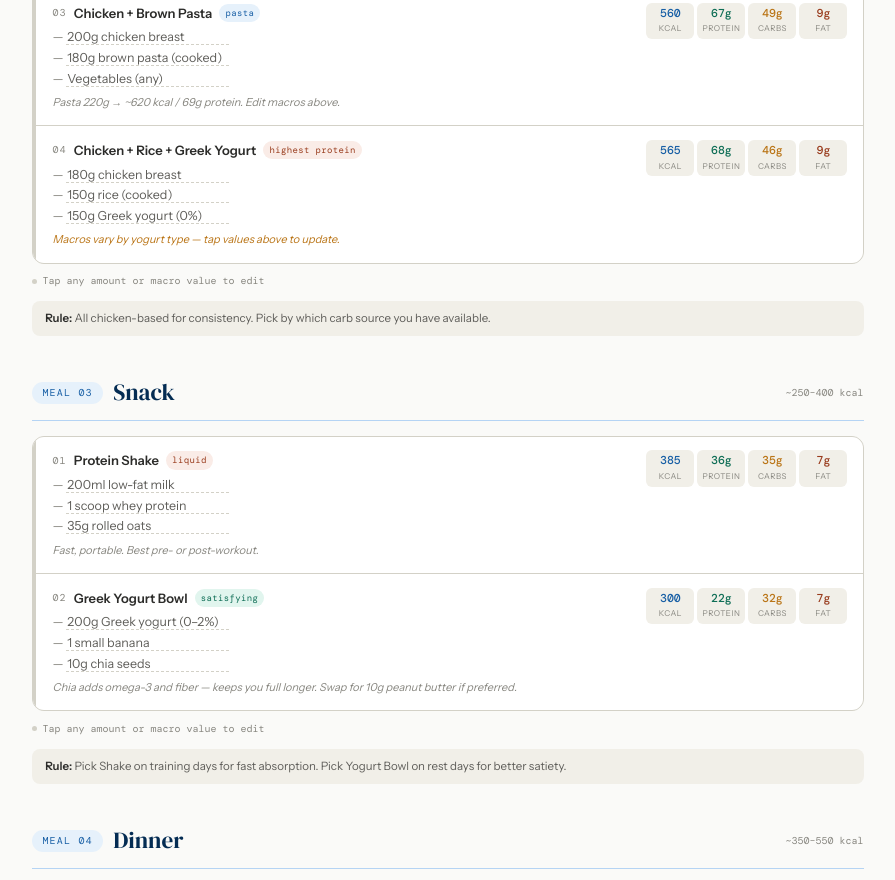
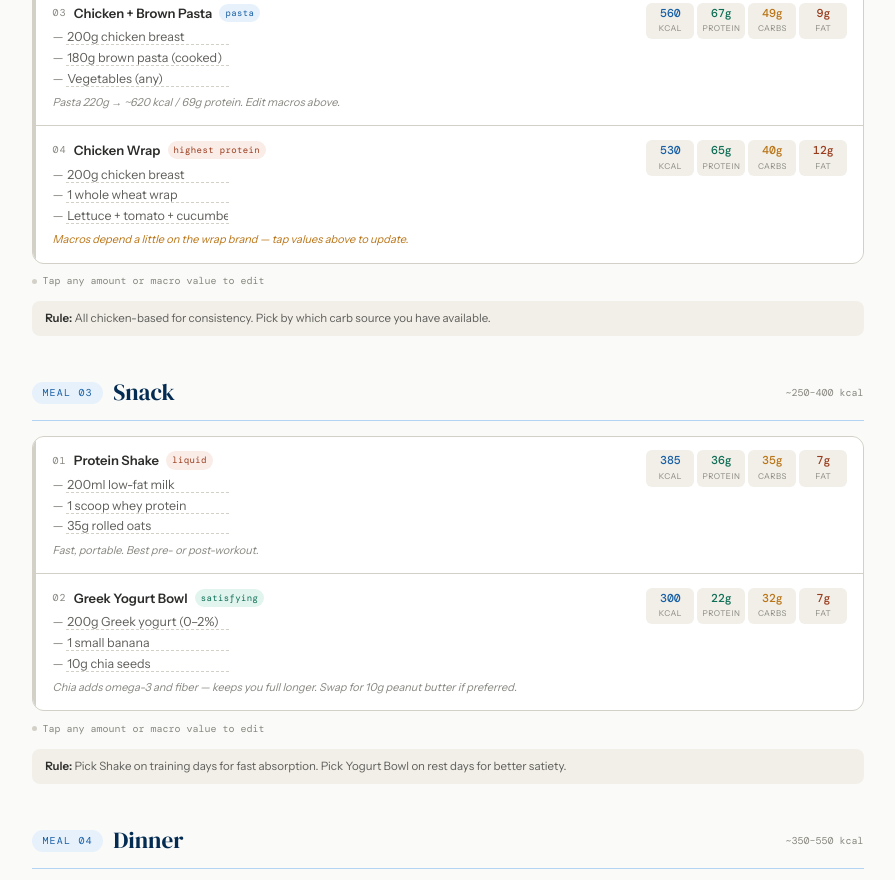
Before and after one commit to placeholder02/nutrition-plan, a plain HTML site: page index.html in a window 1280 px wide. Shown: the part 1521-2401 px from the top of the page, without its empty margins (192-1087 px from the left). Drawn offline with nearby package versions, Linux system fonts and the light colour scheme; a web font is replaced by a local one.

Commit message:
Update index.html
Updated Meal - Added Chicken Wrap

```diff
--- a/index.html
+++ b/index.html
@@ -370,19 +370,19 @@ footer{border-top:1px solid var(--g2);padding:1.1rem;text-align:center;font-fami
   <div class="cbar"></div><span class="sb">selected</span>
   <div class="ci">
     <div class="cl">
-          <div class="ctr"><span class="onum">04</span><span class="otitle">Chicken + Rice + Greek Yogurt</span><span class="ft tco">highest protein</span></div>
+      <div class="ctr"><span class="onum">04</span><span class="otitle">Chicken Wrap</span><span class="ft tco">highest protein</span></div>
       <ul class="ings">
-            <li><input class="ie" value="180g chicken breast" onclick="e(event)"></li>
-            <li><input class="ie" value="150g rice (cooked)" onclick="e(event)"></li>
-            <li><input class="ie" value="150g Greek yogurt (0%)" onclick="e(event)"></li>
+        <li><input class="ie" value="200g chicken breast" onclick="e(event)"></li>
+        <li><input class="ie" value="1 whole wheat wrap" onclick="e(event)"></li>
+        <li><input class="ie" value="Lettuce + tomato + cucumber" onclick="e(event)"></li>
       </ul>
-          <p class="cn w">Macros vary by yogurt type — tap values above to update.</p>
+      <p class="cn w">Macros depend a little on the wrap brand — tap values above to update.</p>
     </div>
     <div class="mm">
-          <div class="mc"><input class="mv vk" value="565" onclick="e(event)" data-f="k"><span class="ml">kcal</span></div>
-          <div class="mc"><input class="mv vp" value="68g" onclick="e(event)" data-f="p"><span class="ml">protein</span></div>
-          <div class="mc"><input class="mv vc" value="46g" onclick="e(event)" data-f="c"><span class="ml">carbs</span></div>
-          <div class="mc"><input class="mv vf" value="9g"  onclick="e(event)" data-f="f"><span class="ml">fat</span></div>
+      <div class="mc"><input class="mv vk" value="530" onclick="e(event)" data-f="k"><span class="ml">kcal</span></div>
+      <div class="mc"><input class="mv vp" value="65g" onclick="e(event)" data-f="p"><span class="ml">protein</span></div>
+      <div class="mc"><input class="mv vc" value="40g" onclick="e(event)" data-f="c"><span class="ml">carbs</span></div>
+      <div class="mc"><input class="mv vf" value="12g" onclick="e(event)" data-f="f"><span class="ml">fat</span></div>
     </div>
   </div>
 </div>
```
Lines whose indentation alone changed are shown as unchanged.
